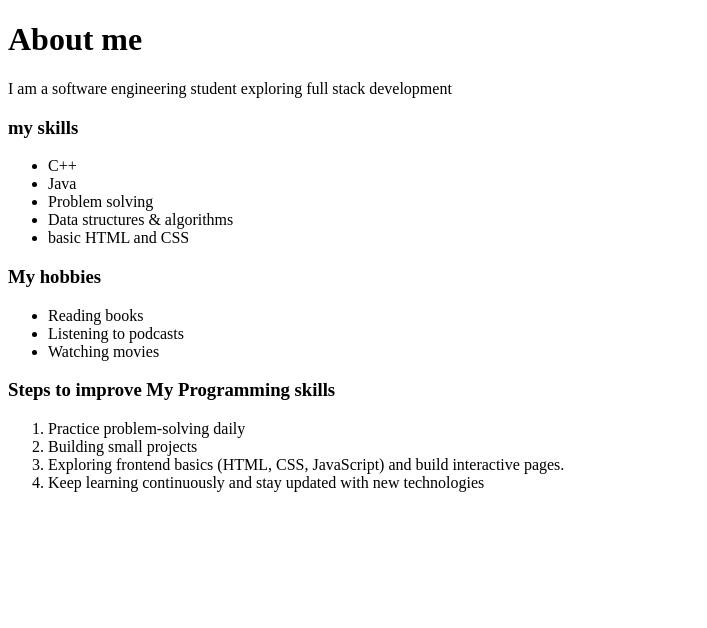
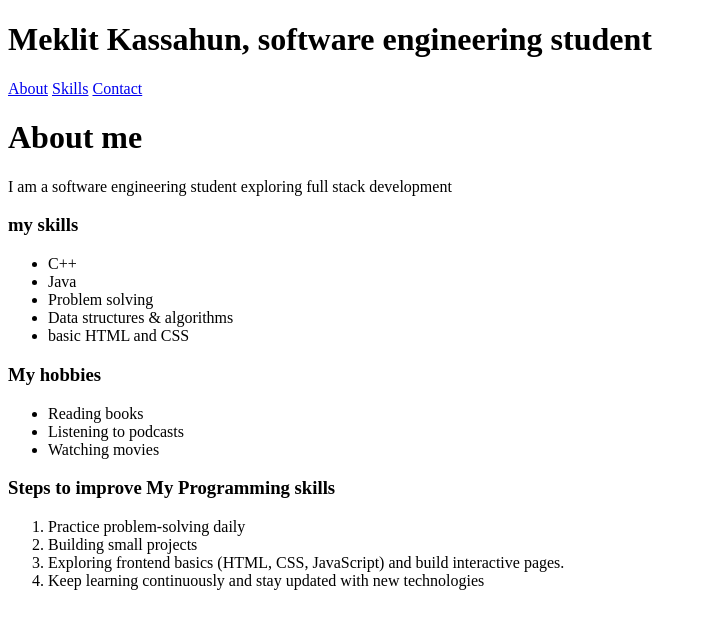
Before and after one commit to mk2252/My-portfolio, a plain HTML site: page about.html in a window 1280 px wide. Shown: the whole page, without its empty margins (0-707 px from the left). Drawn offline with Linux system fonts and the light colour scheme.

Commit message:
initialize about.html

```diff
--- a/about.html
+++ b/about.html
@@ -6,6 +6,15 @@
     <title>Document</title>
   </head>
   <body>
+    <header>
+      <h1>Meklit Kassahun, software engineering student</h1>
+      <nav>
+        <a href="#about">About</a>
+        <a href="#skills">Skills</a>
+        <a href="#contact">Contact</a>
+      </nav>
+    </header>
+
     <h1>About me</h1>
     <p>I am a software engineering student exploring full stack development</p>
 
```
